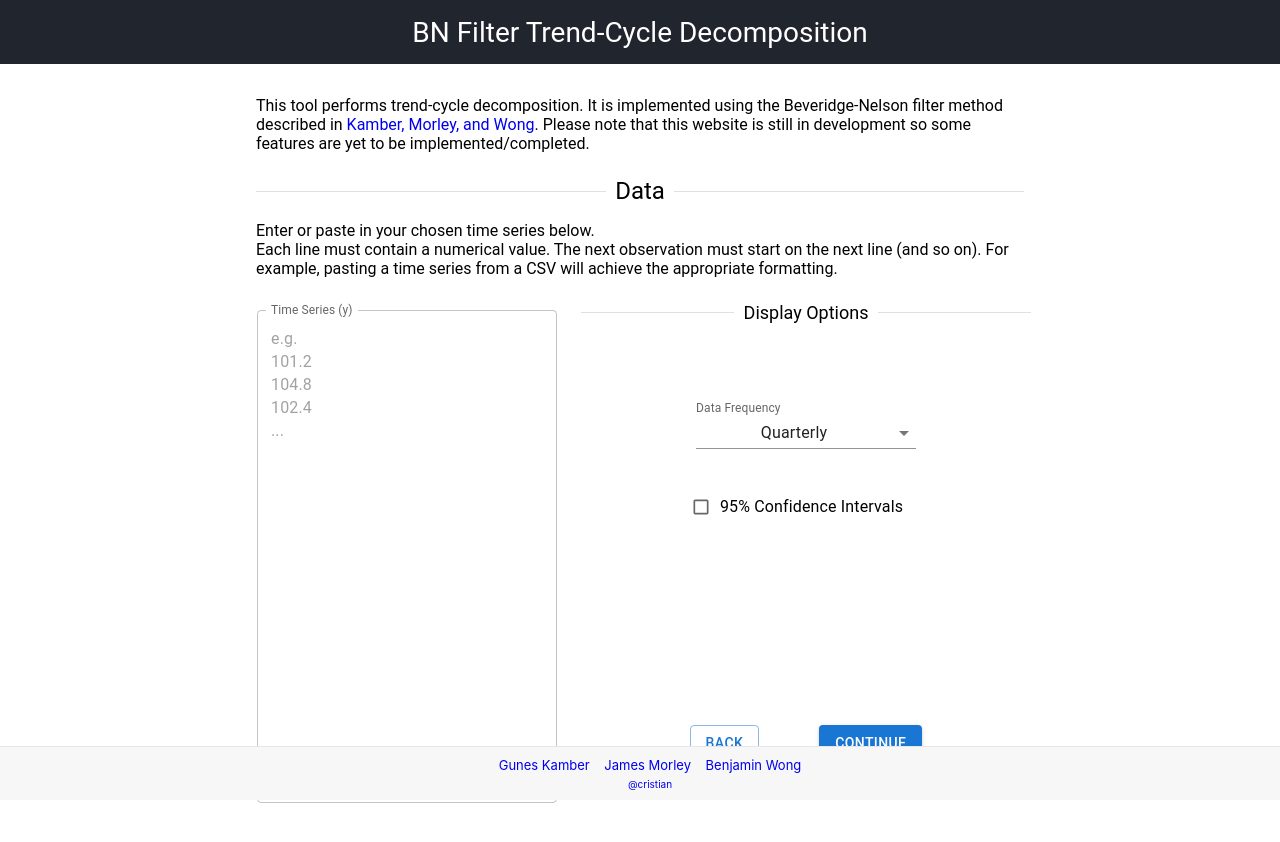
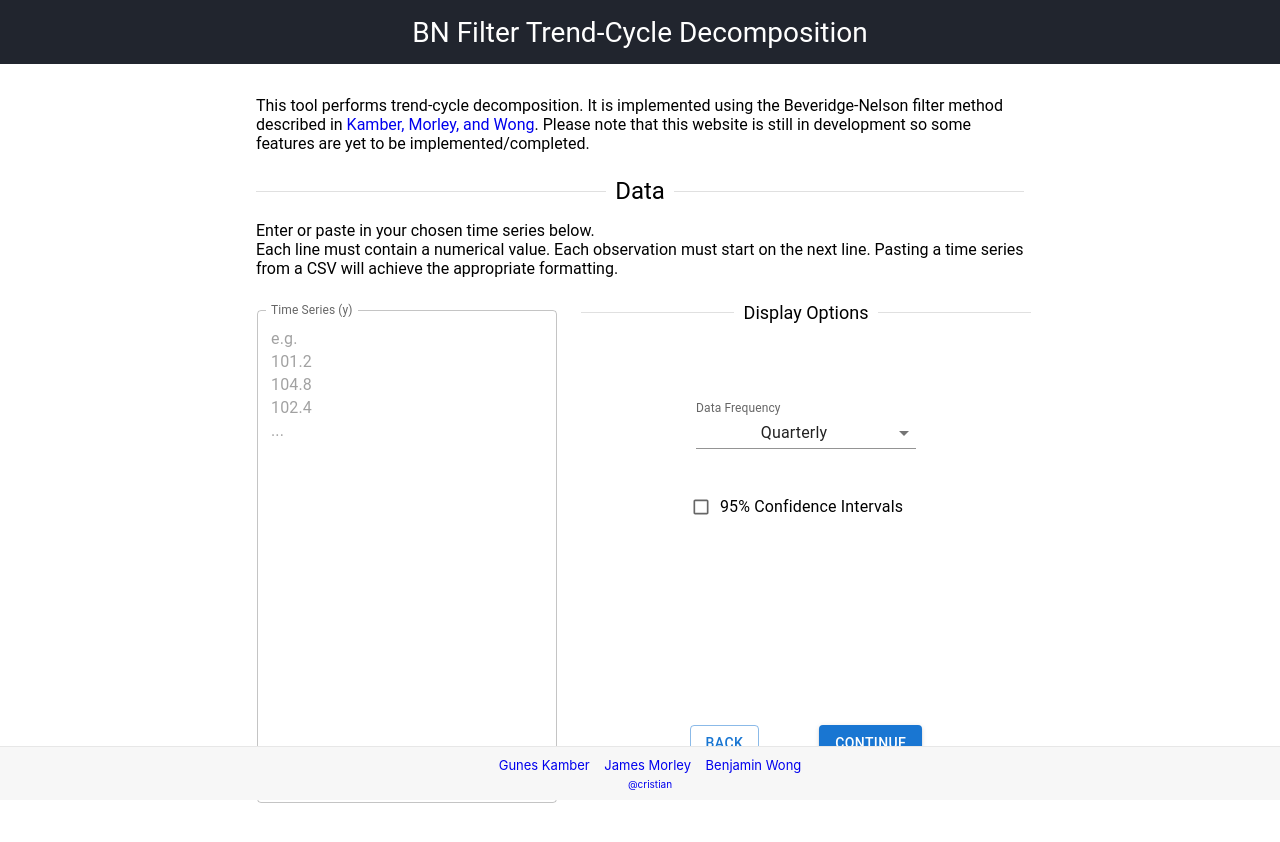
Before and after one commit to crstnn/BeveridgeNelsonFilter, a React (Create React App) app in the folder bn-filter-app/: page / in a window 1280 px wide. Both pictures are taken after a click on the button "CONTINUE". Shown: the top 842 px of the page. Built offline with nearby package versions, Linux system fonts and the light colour scheme.

Commit message:
better text on dataform page

```diff
--- a/bn-filter-app/src/components/DataForm.js
+++ b/bn-filter-app/src/components/DataForm.js
@@ -40,8 +40,8 @@ export class DataForm extends Component {
                     <Divider style={{fontSize: 'x-large'}}>Data</Divider>
                     <p>Enter or paste in your chosen time series below.
                         <br/>
-                        Each line must contain a numerical value. The next observation must start on the next line (and
-                        so on). For example, pasting a time series from a CSV will achieve the appropriate formatting.
+                        Each line must contain a numerical value. Each observation must start on the next line.
+                        Pasting a time series from a CSV will achieve the appropriate formatting.
                     </p>
                 </div>
                 <div>
```
